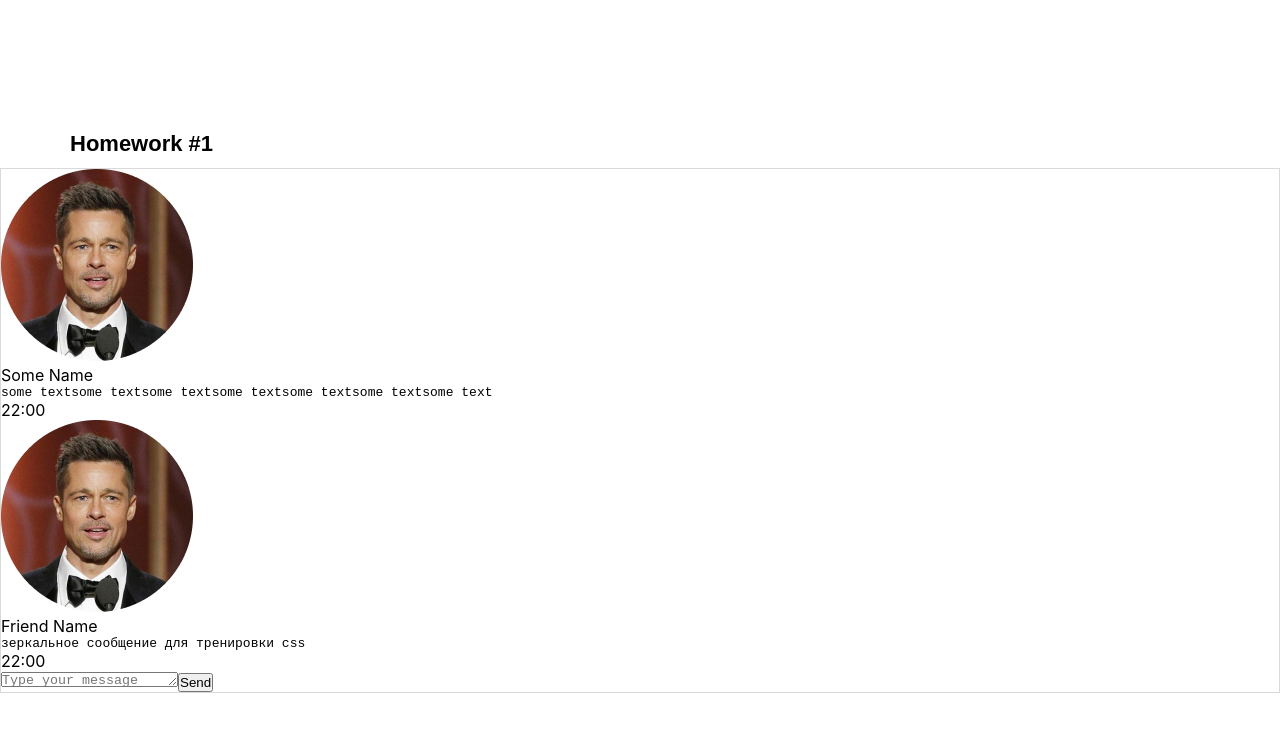
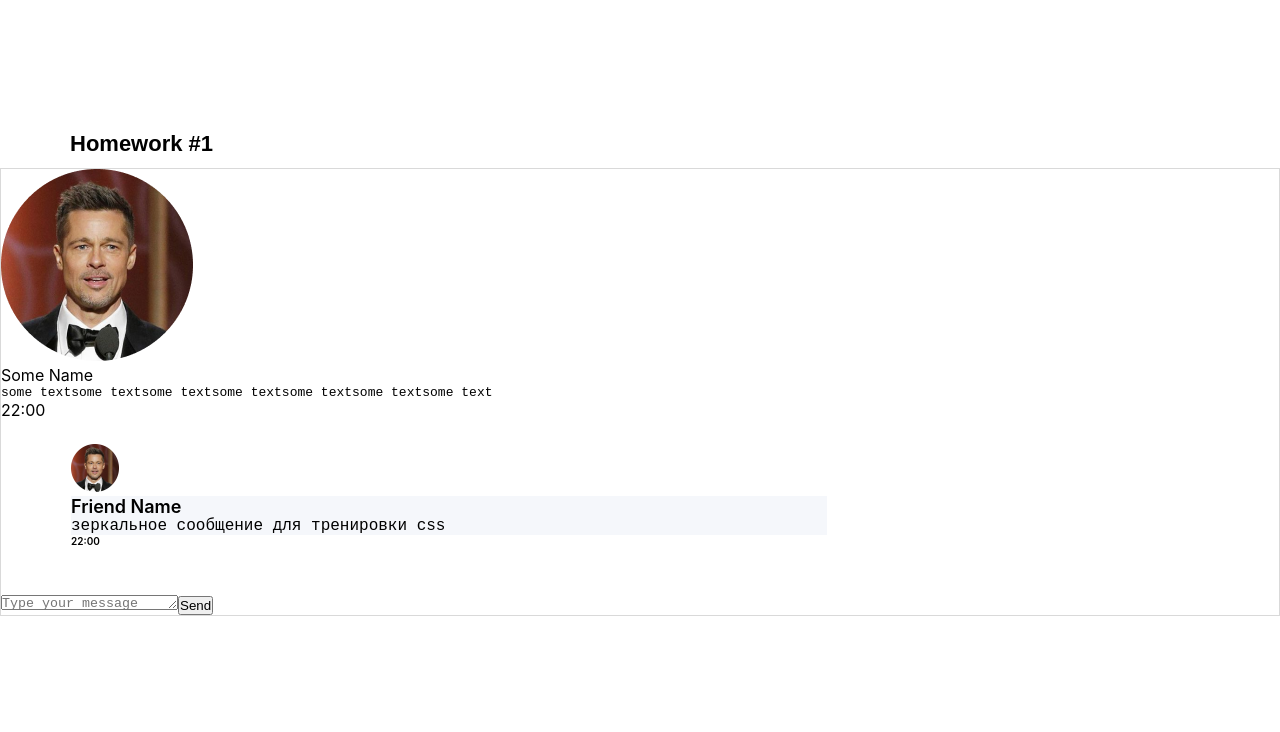
Before and after one commit to AdammmVV/Homework, a React (Create React App) app: page / in a window 1280 px wide. Shown: the top 732 px of the page. Built offline with nearby package versions, Linux system fonts and the light colour scheme.

Commit message:
css FriendMessage.module.css

```diff
--- a/src/s2-homeworks/hw01/friend-message/FriendMessage.module.css
+++ b/src/s2-homeworks/hw01/friend-message/FriendMessage.module.css
@@ -1,17 +1,21 @@
 .friendMessage {
-
+    padding: 24px 70px 47px;
+    display: grid;
+    grid-template-areas:
+        'i n'
+        'd t';
 }
 
 .friendImageAndText {
-
+    grid-area: i;
 }
 
 .friendImageAndText img {
-
+    width: 48px;
 }
 
 .friendText {
-
+    grid-area: t;
 }
 
 .friendText:after {
@@ -19,13 +23,21 @@
 }
 
 .friendName {
-
+    grid-area: n;
+    font-weight: 600;
+    font-size: 18px;
+    background-color: #F5F7FB;
+;
 }
 
 .friendMessageText {
-
+    grid-area: m;
+    font-size: 16px;
+    background-color: #F5F7FB;
 }
 
 .friendTime {
-
+    grid-area: d;
+    font-size: 10px;
+    font-weight: 600;
 }
```
